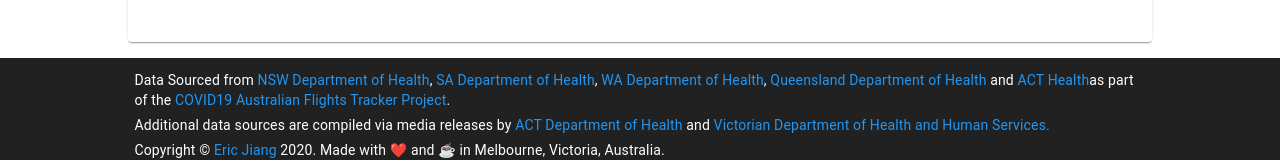
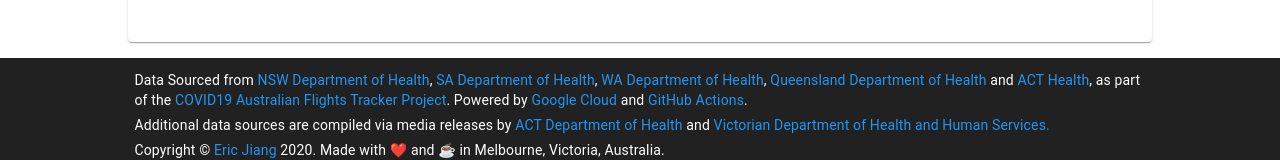
Before and after one commit to AusCovid19/covid19-aus-flights, a React (Create React App) app in the folder frontend/: page / in a window 1280 px wide. Shown: the part 607-767 px from the top of the page. Built offline with nearby package versions, Linux system fonts and the light colour scheme; no server answers.

Commit message:
updated Footer

```diff
--- a/frontend/src/components/Footer/Footer.tsx
+++ b/frontend/src/components/Footer/Footer.tsx
@@ -28,10 +28,13 @@ const Footer: React.FC = () => {
           <Link href="https://www.health.act.gov.au/about-our-health-system/novel-coronavirus-covid-19/known-flights-act-confirmed-cases-covid-19">
             ACT Health
           </Link>
-          as part of the{" "}
+          , as part of the{" "}
           <Link href="https://github.com/AusCovid19">
             COVID19 Australian Flights Tracker Project
           </Link>
+          . Powered by <Link href="https://cloud.google.com">Google Cloud</Link>{" "}
+          and{" "}
+          <Link href="https://github.com/features/actions">GitHub Actions</Link>
           .
         </Typography>
         <Typography variant="body2" gutterBottom>
```
